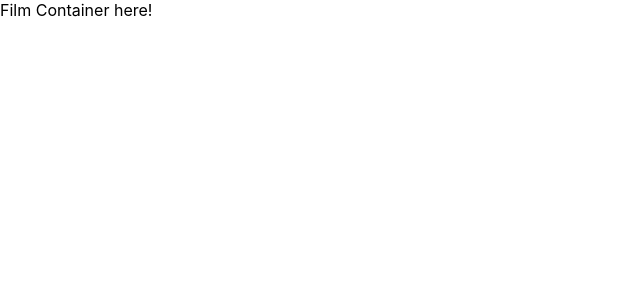
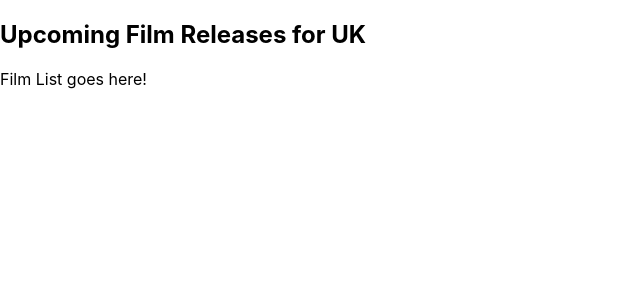
Before and after one commit to IShepherd77/wk14_d1_hw_Film_Reviews_React, a React (Create React App) app: page / in a window 1280 px wide. Shown: the top 300 px of the page, without its empty margins (0-640 px from the left). Built offline with nearby package versions, Linux system fonts and the light colour scheme.

Commit message:
added Film List file

```diff
--- /dev/null
+++ b/src/components/FilmList.js
@@ -0,0 +1,13 @@
+import React, { Component } from "react";
+
+class FilmList extends Component {
+    render() {
+        return(
+            <div className="film-list">
+                Film List goes here!
+            </div>
+        )
+    }
+}
+
+export default FilmList;
--- a/src/containers/FilmContainer.js
+++ b/src/containers/FilmContainer.js
@@ -1,10 +1,12 @@
 import React, { Component } from 'react';
+import FilmList from '../components/FilmList';
 
 class FilmContainer extends Component {
     render() {
         return (
             <div className="film-container">
-                Film Container here!
+                <h2>Upcoming Film Releases for UK</h2>
+                <FilmList />
             </div>
 
         )
```
